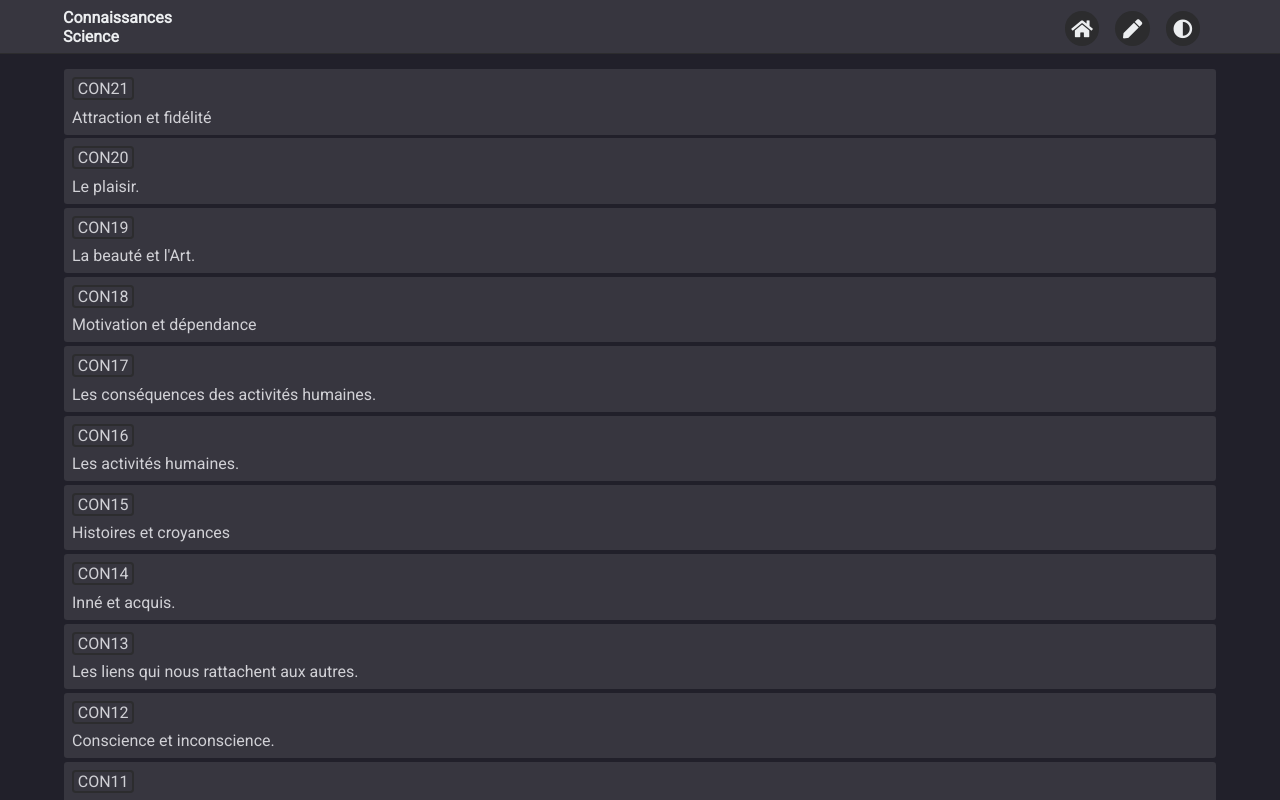
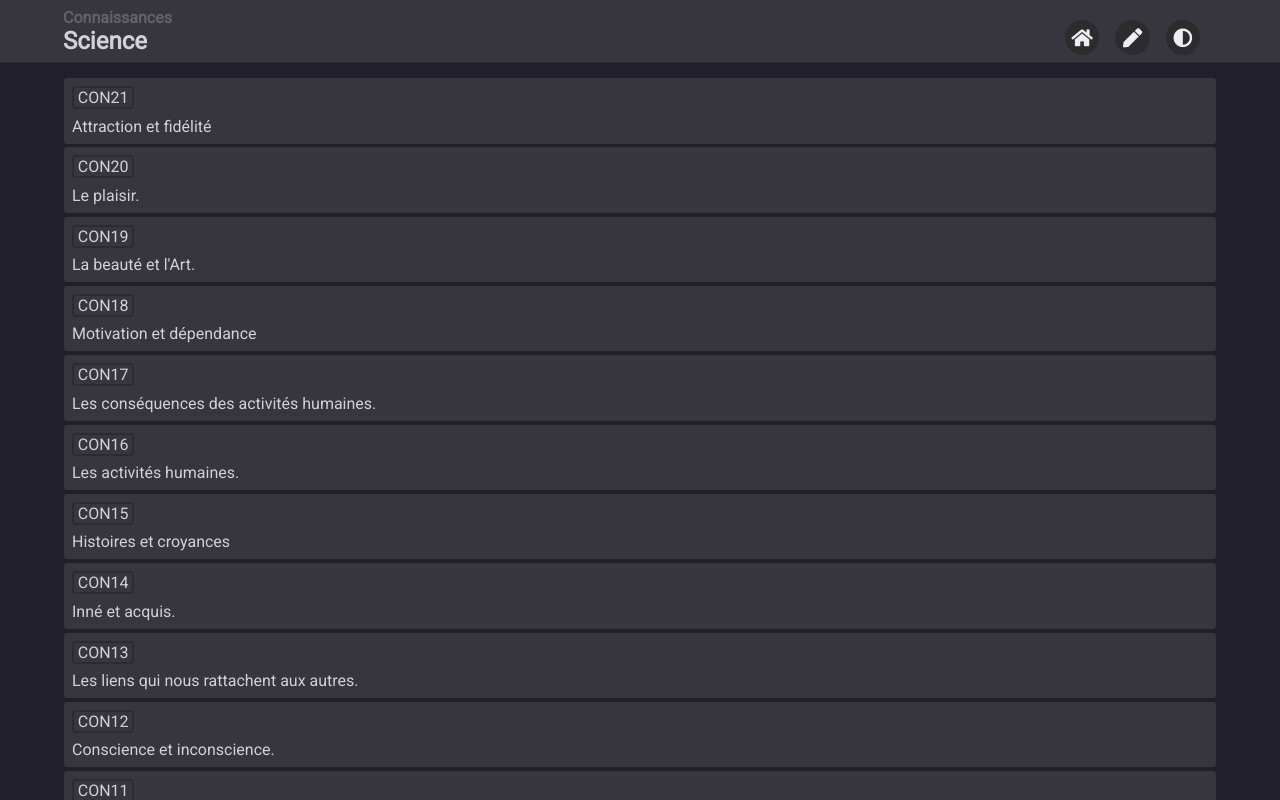
Before and after one commit to gdemare/science, a plain HTML site: page index.html in a window 1280 px wide. Drawn offline with nearby package versions, Linux system fonts and the light colour scheme.

Commit message:
Update style.css

```diff
--- a/style.css
+++ b/style.css
@@ -101,6 +101,15 @@ header {
   text-transform : capitalize;
 }
 
+#section {
+  color: var(--color-titre);
+}
+
+#titre {
+  font-size: 1.5em;
+  color: var(--color-boiteH2)
+}
+
 /*************************
 page
 /*************************/
```
